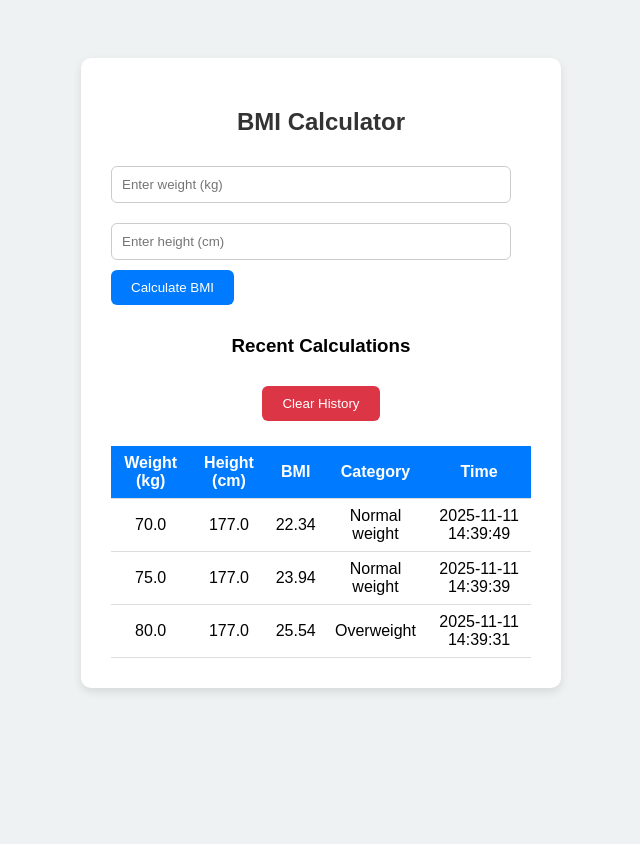
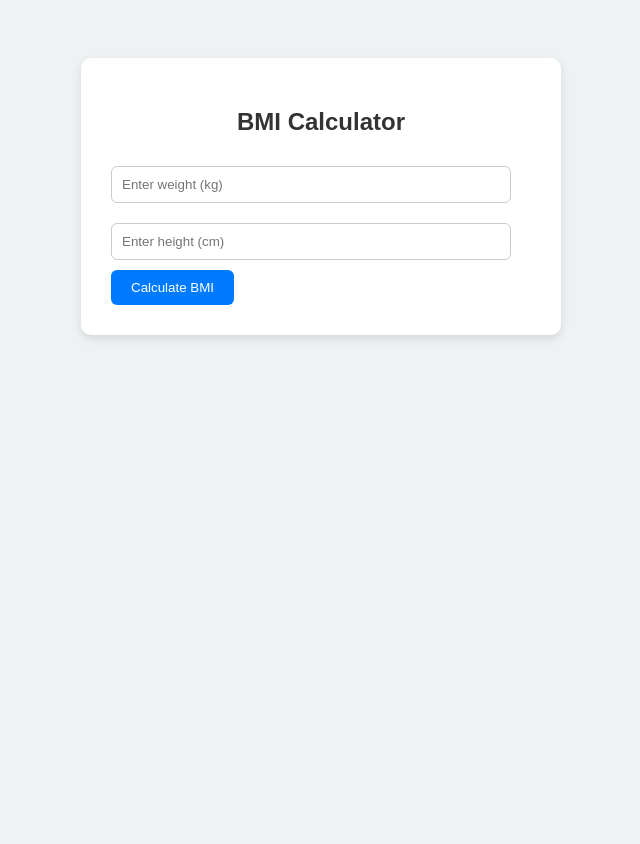
Before and after one commit to dineshmurani/dm-ChatGPT-BMI-Webapp, a Flask app: page / in a window 1280 px wide. Shown: the top 844 px of the page, without its empty margins (319-959 px from the left). Run offline with Flask 3, Linux system fonts and the light colour scheme; data comes from the database, SQL or seed files in the repository; both versions use the stored data as it was after the commit.

Commit message:
ChatGPT – BMI Web App Example

```diff
--- a/main.py
+++ b/main.py
@@ -1,8 +1,10 @@
-from flask import Flask, render_template, request, redirect, url_for
+from flask import Flask, render_template, request, redirect, url_for, session
 import sqlite3
 from datetime import datetime
+import uuid
 
 app = Flask(__name__)
+app.secret_key = "supersecretkey"  # needed for sessions
 
 # --- Database setup ---
 def init_db():
@@ -10,6 +12,7 @@ def init_db():
     c = conn.cursor()
     c.execute('''CREATE TABLE IF NOT EXISTS bmi_history (
                     id INTEGER PRIMARY KEY AUTOINCREMENT,
+                    user_id TEXT,
                     weight REAL,
                     height REAL,
                     bmi REAL,
@@ -21,9 +24,17 @@ def init_db():
 
 init_db()
 
+# --- Helper function ---
+def get_user_id():
+    """Assign a unique ID to each new visitor."""
+    if 'user_id' not in session:
+        session['user_id'] = str(uuid.uuid4())
+    return session['user_id']
+
 # --- Routes ---
 @app.route('/', methods=['GET', 'POST'])
 def index():
+    user_id = get_user_id()
     bmi = None
     category = None
     message = None
@@ -50,18 +61,18 @@ def index():
                 # Save to database
                 conn = sqlite3.connect('bmi.db')
                 c = conn.cursor()
-                c.execute('INSERT INTO bmi_history (weight, height, bmi, category, created_at) VALUES (?, ?, ?, ?, ?)',
-                          (weight, height * 100, bmi, category, datetime.now().strftime("%Y-%m-%d %H:%M:%S")))
+                c.execute('INSERT INTO bmi_history (user_id, weight, height, bmi, category, created_at) VALUES (?, ?, ?, ?, ?, ?)',
+                          (user_id, weight, height * 100, bmi, category, datetime.now().strftime("%Y-%m-%d %H:%M:%S")))
                 conn.commit()
                 conn.close()
 
         except ValueError:
             message = "Please enter valid numeric values."
 
-    # Fetch history
+    # Fetch only this user's history
     conn = sqlite3.connect('bmi.db')
     c = conn.cursor()
-    c.execute('SELECT weight, height, bmi, category, created_at FROM bmi_history ORDER BY id DESC LIMIT 10')
+    c.execute('SELECT weight, height, bmi, category, created_at FROM bmi_history WHERE user_id = ? ORDER BY id DESC LIMIT 10', (user_id,))
     history = c.fetchall()
     conn.close()
 
@@ -70,10 +81,11 @@ def index():
 
 @app.route('/clear', methods=['POST'])
 def clear_history():
-    """Delete all records from the database."""
+    """Delete this user's records from the database."""
+    user_id = get_user_id()
     conn = sqlite3.connect('bmi.db')
     c = conn.cursor()
-    c.execute('DELETE FROM bmi_history')
+    c.execute('DELETE FROM bmi_history WHERE user_id = ?', (user_id,))
     conn.commit()
     conn.close()
     return redirect(url_for('index'))
--- a/templates/index.html
+++ b/templates/index.html
@@ -94,9 +94,9 @@
         {% endif %}
 
         {% if history %}
-        <h3 style="text-align:center; margin-top:30px;">Recent Calculations</h3>
+        <h3 style="text-align:center; margin-top:30px;">Your Recent Calculations</h3>
         <form action="{{ url_for('clear_history') }}" method="POST" style="text-align:center;">
-            <button class="clear-btn" type="submit">Clear History</button>
+            <button class="clear-btn" type="submit">Clear My History</button>
         </form>
         <table>
             <tr>
```
Also changed, not shown: bmi.db.
